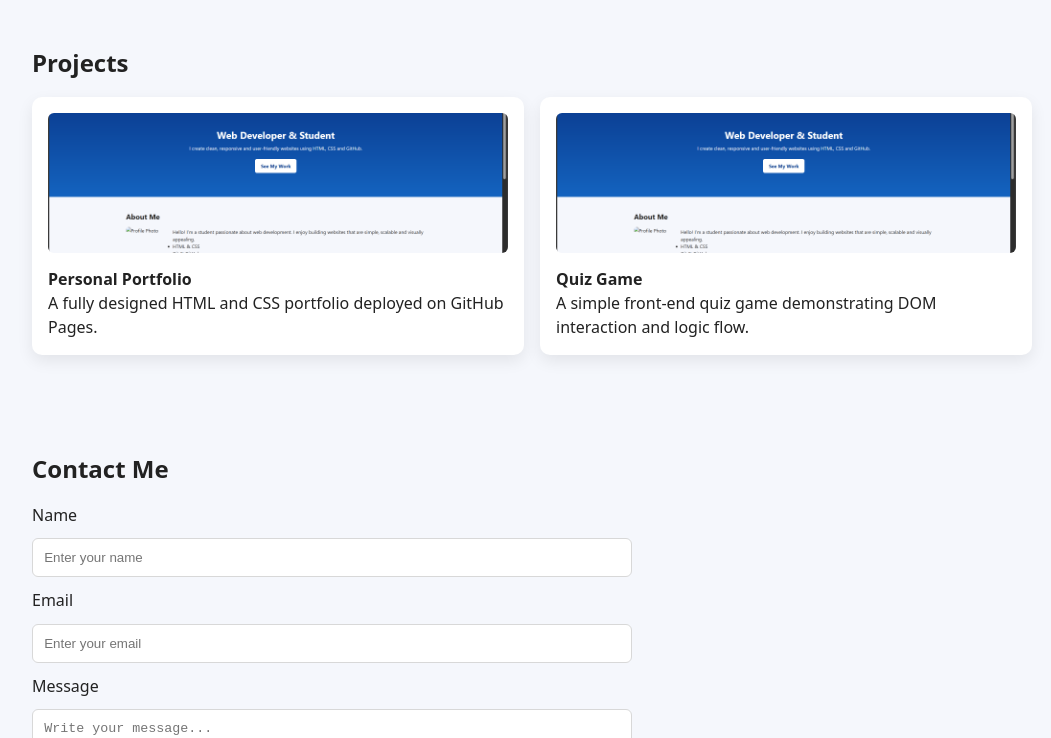
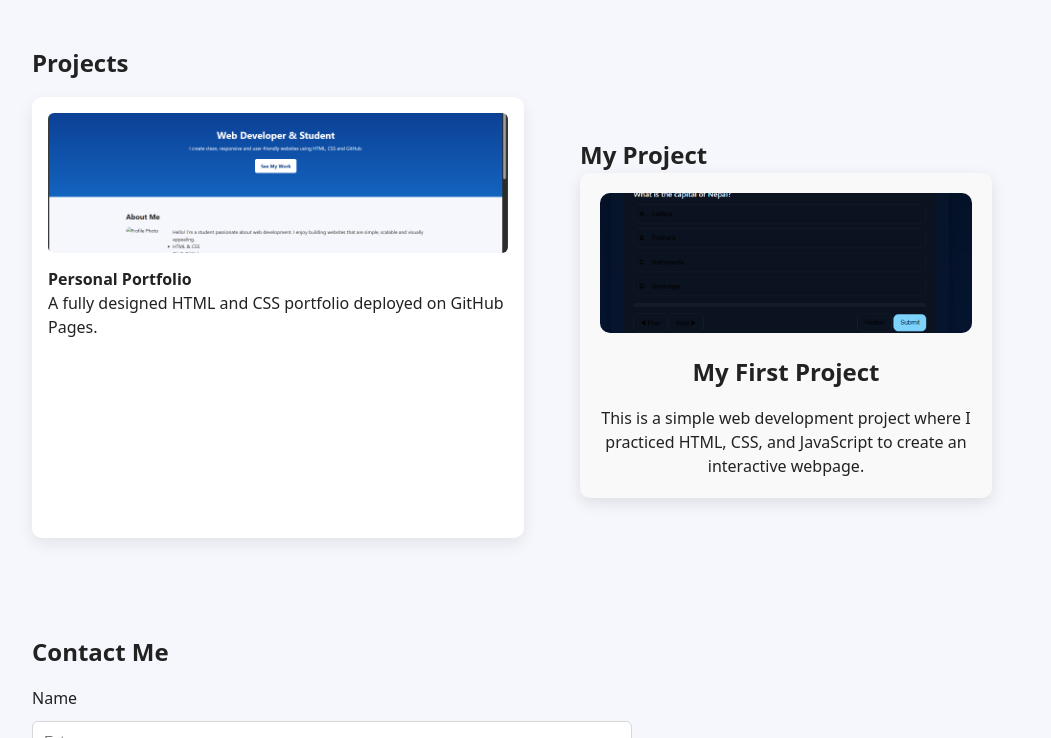
Before and after one commit to samipkafle2-blip/Portfolio, a plain HTML site: page index.html in a window 1280 px wide. Shown: the part 711-1449 px from the top of the page, without its empty margins (108-1159 px from the left). Drawn offline with Linux system fonts and the light colour scheme.

Commit message:
Update index.html

```diff
--- a/index.html
+++ b/index.html
@@ -57,12 +57,17 @@
                 <p>A fully designed HTML and CSS portfolio deployed on GitHub Pages.</p>
             </div>
 
-            <div class="project-card">
-                <img src="images/Screenshot_1.png" alt="Project Screenshot">
-                <h4>Quiz Game</h4>
-                <p>A simple front-end quiz game demonstrating DOM interaction and logic flow.</p>
-            </div>
+            <section style="padding: 40px;">
+    <h2>My Project</h2>
+    <!-- Make entire card clickable by wrapping with <a> -->
+    <a href="quiz.html" target="_blank" style="text-decoration: none; color: inherit;">
+        <div class="project-card" style="max-width: 500px; margin: auto; background: #f9f9f9; border-radius: 10px; padding: 20px; box-shadow: 0 5px 15px rgba(0,0,0,0.1); text-align:center; transition: transform 0.3s ease;">
+            <img src="images/quiz.png" alt="My Project" style="width:100%; border-radius:10px; margin-bottom: 15px;">
+            <h3>My First Project</h3>
+            <p>This is a simple web development project where I practiced HTML, CSS, and JavaScript to create an interactive webpage.</p>
         </div>
+    </a>
+</section>
     </section>
 
     <!-- ===== CONTACT SECTION ===== -->
```
